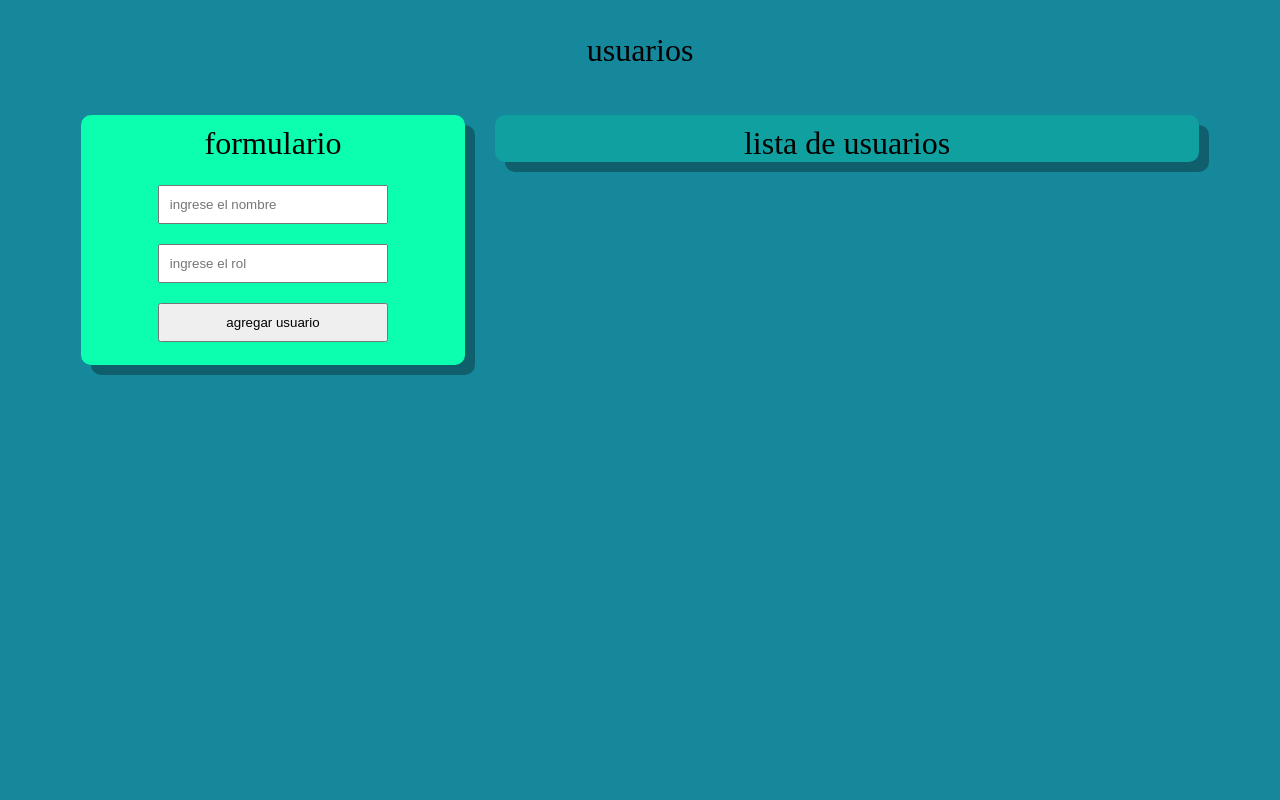
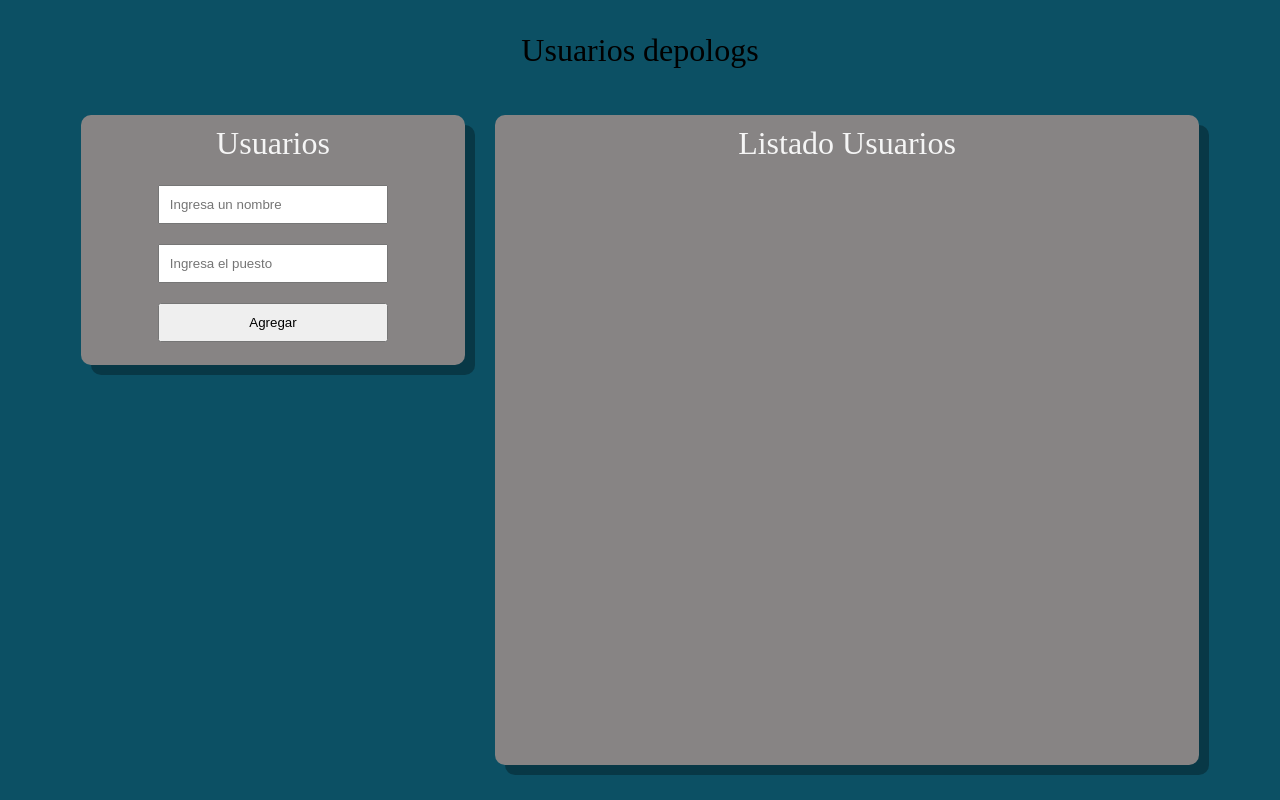
Before and after one commit to lucianonhperiera/Depologs_tp, a PHP site: page /administracion.html in a window 1280 px wide. Run offline with PHP 8.4, Linux system fonts and the light colour scheme.

Commit message:
administracion de usuarios

```diff
--- a/pages/administracion/administracion.css
+++ b/pages/administracion/administracion.css
@@ -1,14 +1,15 @@
-*{
+* {
     margin: 0;
     padding: 0;
     box-sizing: border-box;
 }
 
-body{
-    background-color: rgb(22, 136, 156)
+
+body {
+    background-color: rgb(12, 80, 100);
 }
 
-.titulo{
+.div-titulo {
     width: 100%;
     height: 100px;
     display: flex;
@@ -16,22 +17,23 @@ body{
     align-items: center;
 }
 
-.titulo h1{
+.div-titulo h1 {
     font-weight: 300;
 }
 
-.abm{
+.contenedor {
     width: 100%;
-    height: calc(100hv - 100px);
+    height: calc(100vh - 100px);
     display: flex;
     justify-content: center;
 }
 
-.abm .formulario{
+/* ESTILOS FORMULARIO */
+.contenedor .div-formulario {
     width: 30%;
     height: 250px;
     margin: 15px 15px;
-    background-color: rgb(11, 255, 174);
+    background-color: rgb(135, 132, 132);
     display: flex;
     flex-direction: column;
     justify-content: center;
@@ -40,15 +42,14 @@ body{
     box-shadow: 10px 10px rgba(0, 0, 0, 0.3);
 }
 
-.abm .formulario h2{
+.contenedor .div-formulario h2 {
     margin-top: 10px;
     font-weight: 300;
     font-size: 2em;
-    color: rgb(0, 0, 0);
+    color: whitesmoke;
 }
 
-
-.abm .formulario form{
+.contenedor .div-formulario form {
     width: 100%;
     height: 100%;
     display: flex;
@@ -57,20 +58,19 @@ body{
     align-items: center;
 }
 
-.abm .formulario form input,
-.abm .formulario form button {
+.contenedor .div-formulario form input,
+.contenedor .div-formulario form button {
     width: 60%;
     padding: 10px 10px;
     margin: 10px 10px;
 }
 
-/*listado*/
-
-.abm .lista{
+/* ESTILOS LISTADO */
+.contenedor .div-listado {
     width: 55%;
     height: calc(100% - 50px);
     margin: 15px 15px;
-    background-color: rgb(16, 160, 160);
+    background-color: rgb(135, 132, 132);
     display: flex;
     flex-direction: column;
     align-items: center;
@@ -78,14 +78,14 @@ body{
     box-shadow: 10px 10px rgba(0, 0, 0, 0.3);
 }
 
-.abm .lista h2{
+.contenedor .div-listado h2 {
     margin-top: 10px;
     font-weight: 300;
     font-size: 2em;
-    color: rgb(0, 0, 0);
+    color: whitesmoke;
 }
 
-.abm .lista .ususarios{
+.contenedor .div-listado .div-empleados {
     width: 100%;
     height: 100%;
     display: flex;
@@ -95,29 +95,29 @@ body{
     padding: 0 30px;
 }
 
-.abm .lista .ususarios p {
+.contenedor .div-listado .div-empleados p {
     margin: 10px 0;
     font-size: 1em;
-    color: bisque;
+    color: #ddd;
 }
 
-hr{
+hr {
     width: 100%;
     height: 1px;
 }
 
-.btn{
+.btn {
     padding: 5px 10px;
     border: none;
     margin: 0 5px;
-    color: aquamarine;
+    color: white;
     border-radius: 50px;
 }
 
-.btn-editar{
-    background-color: orange;
+.btn-editar {
+    background-color: green;
 }
 
-.btn-eliminar{
+.btn-eliminar {
     background-color: red;
 }
--- a/pages/administracion/administracion.html
+++ b/pages/administracion/administracion.html
@@ -1,39 +1,38 @@
 <!DOCTYPE html>
-<html lang="en">
+<html lang="es">
 <head>
-    <link rel="stylesheet" href="administracion.css">
+    <title>CRUD LOCAL JS</title>
     <meta charset="UTF-8">
+    <meta http-equiv="X-UA-Compatible" content="IE=edge">
     <meta name="viewport" content="width=device-width, initial-scale=1.0">
-    <title>Document</title>
+    <link rel="stylesheet" href="./administracion.css">
 </head>
 <body>
-
-    <div class="titulo">
-        <h1>usuarios</h1>
+    <div class="div-titulo">
+        <h1>Usuarios depologs</h1>
     </div>
 
-    <div class="abm">
+    <div class="contenedor">
 
-        <div class="formulario">
-            <h2>formulario</h2>
+        <div class="div-formulario">
+            <h2>Usuarios</h2>
 
             <form action="#" id="formulario">
-                <input type="text" id="nombre" placeholder="ingrese el nombre">
-                <input type="text" id="rol" placeholder="ingrese el rol">
-                <button type="submit" id="agregar">agregar usuario</button>
+                <input type="text" id="nombre" placeholder="Ingresa un nombre">
+                <input type="text" id="puesto" placeholder="Ingresa el puesto">
+                <button type="submit" id="btnAgregar">Agregar</button>
             </form>
         </div>
 
-        <div class="lista">
-            <h2>lista de usuarios</h2>
-            <div class="usuarios">
+        <div class="div-listado">
+            <h2>Listado Usuarios</h2>
+            <div class="div-empleados">
 
             </div>
         </div>
+
     </div>
 
-
-
-  <script src="administracion.js"></script>
+    <script src="./administracion.js"></script>
 </body>
 </html>
--- a/pages/administracion/administracion.js
+++ b/pages/administracion/administracion.js
@@ -1,75 +1,136 @@
-let listaUsuarios = [];
+let listaEmpleados = [];
 
-const objusuario = {
+const objEmpleado = {
     id: '',
     nombre: '',
-    rol: ''
+    puesto: ''
 }
 
 let editando = false;
 
 const formulario = document.querySelector('#formulario');
-
-const nombreImput = document.querySelector('#nombre');
-
-const rolImput = document.querySelector('#rol');
-
-const agregarImput = document.querySelector('#agregar');
+const nombreInput = document.querySelector('#nombre');
+const puestoInput = document.querySelector('#puesto');
+const btnAgregarInput = document.querySelector('#btnAgregar');
 
 formulario.addEventListener('submit', validarFormulario);
 
 function validarFormulario(e) {
     e.preventDefault();
 
-    if (nombreImput.value === '' || rolImput.value === '') {
-        alert("Todos los campos son obligatorios");
-        return
+    if(nombreInput.value === '' || puestoInput.value === '') {
+        alert('Todos los campos se deben llenar');
+        return;
     }
 
-    if(editando){
-        //editandoRol();
-        editando = false
-    }else{
-       objusuario.id = Date.now();
-       objusuario.nombre = nombreImput.value;
-       objusuario.rol = rolImput.value;
+    if(editando) {
+        editarEmpleado();
+        editando = false;
+    } else {
+        objEmpleado.id = Date.now();
+        objEmpleado.nombre = nombreInput.value;
+        objEmpleado.puesto = puestoInput.value;
 
-       agregarUsuario();
+        agregarEmpleado();
     }
-
 }
 
-function agregarUsuario(){
-    listaUsuarios.push({...objusuario})
+function agregarEmpleado() {
 
-    mostrarUsuarios();
+    listaEmpleados.push({...objEmpleado});
+
+    mostrarEmpleados();
+
+    formulario.reset();
+    limpiarObjeto();
 }
 
-function mostrarUsuarios(){
-    const divUsuarios = document.querySelector('.usuarios');
+function limpiarObjeto() {
+    objEmpleado.id = '';
+    objEmpleado.nombre = '';
+    objEmpleado.puesto = '';
+}
 
-    listaUsuarios.forEach( usuario => {
-        const {id, nombre, rol} = usuario;
+function mostrarEmpleados() {
+    limpiarHTML();
+
+    const divEmpleados = document.querySelector('.div-empleados');
+
+    listaEmpleados.forEach(empleado => {
+        const {id, nombre, puesto} = empleado;
 
         const parrafo = document.createElement('p');
-        parrafo.textContent = ` ${id} - ${nombre} - ${rol} - `;
+        parrafo.textContent = `${id} - ${nombre} - ${puesto} - `;
         parrafo.dataset.id = id;
 
-        const editarBoton = document.createElement('botton');
-        //editarBoton.onclick = () => cargarUsuario(usuario);
-        editarBoton.textContent = 'editar';
-        editarBoton.classList,add('btn', 'btn-editar');
-        parrafo.append('editarboton')
+        const editarBoton = document.createElement('button');
+        editarBoton.onclick = () => cargarEmpleado(empleado);
+        editarBoton.textContent = 'Editar';
+        editarBoton.classList.add('btn', 'btn-editar');
+        parrafo.append(editarBoton);
 
-        const eliminarBoton = document.createElement('botton');
-        //eliminarBoton.onclick = () => eliminarUsuario(id);
-        eliminarBoton.textContent = 'eliminar';
-        eliminarBoton.classList,add('btn', 'btn-eliminar');
-        parrafo.append('eliminarBoton')
+        const eliminarBoton = document.createElement('button');
+        eliminarBoton.onclick = () => eliminarEmpleado(id);
+        eliminarBoton.textContent = 'Eliminar';
+        eliminarBoton.classList.add('btn', 'btn-eliminar');
+        parrafo.append(eliminarBoton);
 
         const hr = document.createElement('hr');
 
-        divUsuarios.appendChild(parrafo);
-        divUsuarios.appendChild(hr);
-    })
+        divEmpleados.appendChild(parrafo);
+        divEmpleados.appendChild(hr);
+    });
 }
+
+function cargarEmpleado(empleado) {
+    const {id, nombre, puesto} = empleado;
+
+    nombreInput.value = nombre;
+    puestoInput.value = puesto;
+
+    objEmpleado.id = id;
+
+    formulario.querySelector('button[type="submit"]').textContent = 'Actualizar';
+
+    editando = true;
+}
+
+function editarEmpleado() {
+
+    objEmpleado.nombre = nombreInput.value;
+    objEmpleado.puesto = puestoInput.value;
+
+    listaEmpleados.map(empleado => {
+
+        if(empleado.id === objEmpleado.id) {
+            empleado.id = objEmpleado.id;
+            empleado.nombre = objEmpleado.nombre;
+            empleado.puesto = objEmpleado.puesto;
+
+        }
+
+    });
+
+    limpiarHTML();
+    mostrarEmpleados();
+    formulario.reset();
+
+    formulario.querySelector('button[type="submit"]').textContent = 'Agregar';
+
+    editando = false;
+}
+
+function eliminarEmpleado(id) {
+
+    listaEmpleados = listaEmpleados.filter(empleado => empleado.id !== id);
+
+    limpiarHTML();
+    mostrarEmpleados();
+}
+
+function limpiarHTML() {
+    const divEmpleados = document.querySelector('.div-empleados');
+    while(divEmpleados.firstChild) {
+        divEmpleados.removeChild(divEmpleados.firstChild);
+    }
+}
```
